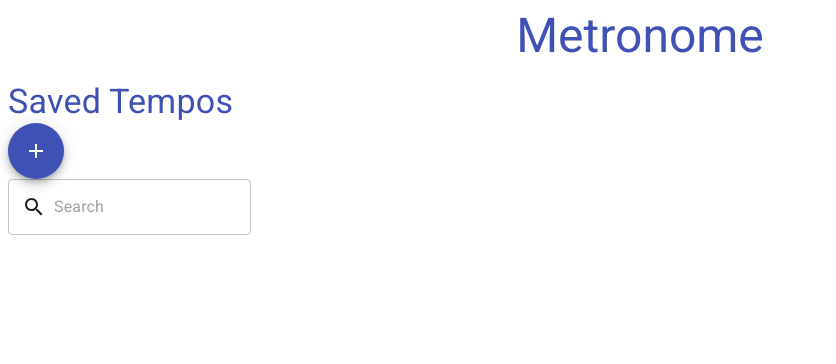
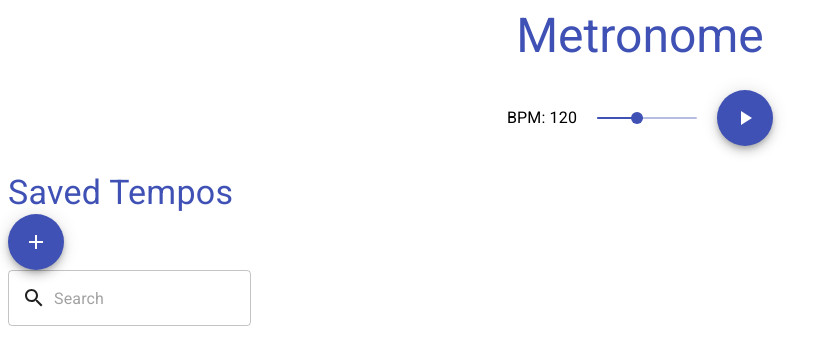
Before and after one commit to GarthCalkwood/metronome, a React (Create React App) app: page / in a window 1280 px wide. Shown: the top 364 px of the page, without its empty margins (0-836 px from the left). Built offline with nearby package versions, Linux system fonts and the light colour scheme.

Commit message:
Add metronome interface

```diff
--- a/src/App.js
+++ b/src/App.js
@@ -3,6 +3,7 @@ import Search from './components/Search'
 import NewTempoForm from './components/NewTempoForm'
 import { Typography } from '@material-ui/core'
 import Tempos from './components/Tempos'
+import Metronome from './components/Metronome'
 
 const App = () => {
   const [tempos, setTempos] = useState([])
@@ -10,6 +11,8 @@ const App = () => {
   const [newTempoFormOpen, setNewTempoFormOpen] = useState(false)
   const [newTempo, setNewTempo] = useState(120)
   const [newTempoName, setNewTempoName] = useState('')
+  const [activeTempo, setActiveTempo] = useState(120)
+  const [playing, setPlaying] = useState(false)
 
   const handleSearch = event => setSearch(event.target.value)
   const handleClick = () => setNewTempoFormOpen(true)
@@ -34,7 +37,12 @@ const App = () => {
     setTempos(tempos.concat(newTempoObject))
     handleClose()
   }
-
+  const handleTempoChange = (event, newValue) => {
+    setActiveTempo(newValue)
+  }
+  const handlePlayButtonClick = (event) => {
+    setPlaying(!playing)
+  }
   const filteredTempos = tempos.filter(
     tempo => tempo.name.toLowerCase().includes(search.toLowerCase())
   )
@@ -49,6 +57,12 @@ const App = () => {
       >
         Metronome
       </Typography>
+      <Metronome
+        playing={playing}
+        activeTempo={activeTempo}
+        onChange={handleTempoChange}
+        onClick={handlePlayButtonClick}
+      />
       <Typography
         variant='h4'
         color='primary'
--- /dev/null
+++ b/src/components/Metronome.js
@@ -0,0 +1,43 @@
+import React from 'react'
+import PlayArrowIcon from '@material-ui/icons/PlayArrow'
+import PauseIcon from '@material-ui/icons/Pause'
+import Slider from '@material-ui/core/Slider'
+import Fab from '@material-ui/core/Fab'
+import Typography from '@material-ui/core/Typography'
+import { makeStyles } from '@material-ui/core'
+
+const useStyles = makeStyles({
+  root: {
+    margin: 20,
+    display: 'flex',
+    alignItems: 'center',
+    justifyContent: 'center'
+  },
+  slider: {
+    width: 100,
+    margin: 20
+  }
+})
+
+const Metronome = ({ playing, activeTempo, onChange, onClick }) => {
+  const classes = useStyles()
+
+  return (
+    <div className={classes.root}>
+      <Typography>
+        BPM: {activeTempo}
+      </Typography>
+      <Slider
+        className={classes.slider}
+        max={300}
+        value={activeTempo}
+        onChange={onChange}
+      />
+      <Fab color='primary' onClick={onClick}>
+        {playing ? <PauseIcon/> : <PlayArrowIcon/>}
+      </Fab>
+    </div>
+  )
+}
+
+export default Metronome
```
